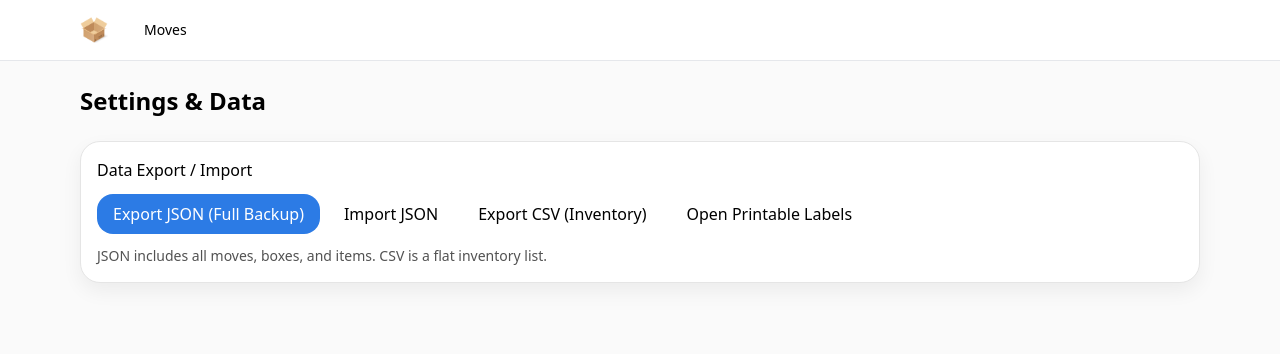
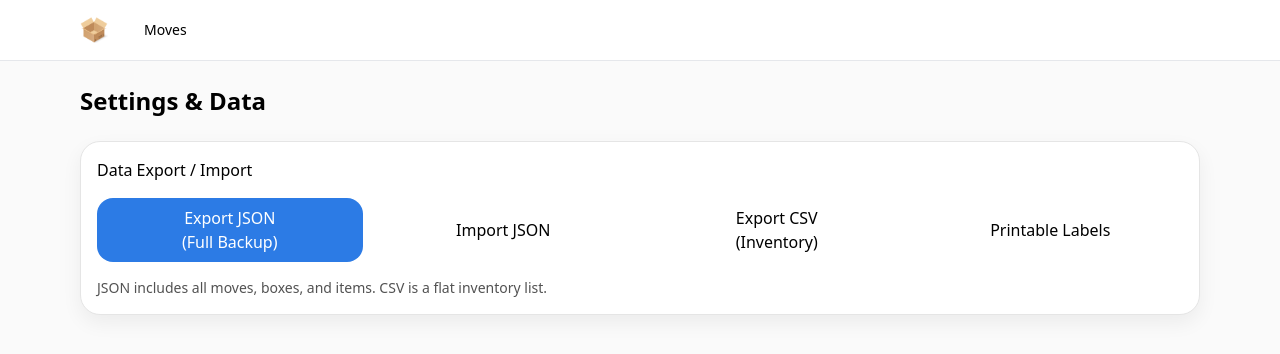
Before and after one commit to digiprofits/boxlisttest, a React (Vite) app: page /moves/1/settings in a window 1280 px wide. Shown: the top 354 px of the page. Built offline with nearby package versions, Linux system fonts and the light colour scheme.

Commit message:
Update Settings.tsx

```diff
--- a/src/routes/Settings.tsx
+++ b/src/routes/Settings.tsx
@@ -33,7 +33,7 @@ export default function Settings(){
     reader.onload=async()=>{ try{
       await importJSON(JSON.parse(String(reader.result)));
       alert('Import complete. Reload to see changes.');
-    }catch(e){ alert('Import failed: '+(e as Error).message); } };
+    }catch(err){ alert('Import failed: '+(err as Error).message); } };
     reader.readAsText(file);
   }
 
@@ -44,20 +44,34 @@ export default function Settings(){
 
   return (
     <div className="space-y-6">
-      <h1 className="text-2xl font-bold">Settings & Data</h1>
+      <h1 className="text-xl sm:text-2xl font-bold">Settings &amp; Data</h1>
 
-      <div className="card p-4 space-y-3">
+      <div className="card p-4 space-y-4">
         <div className="font-medium">Data Export / Import</div>
-        <div className="flex gap-2">
-          <button className="btn btn-primary" onClick={doExportJSON}>Export JSON (Full Backup)</button>
-          <label className="btn btn-ghost cursor-pointer">
+
+        {/* Responsive action grid: 2 columns on phones, 4 on larger screens */}
+        <div className="grid grid-cols-2 sm:grid-cols-4 gap-2">
+          <button className="btn btn-primary w-full" onClick={doExportJSON}>
+            Export JSON<br className="hidden sm:block" />(Full Backup)
+          </button>
+
+          <label className="btn btn-ghost w-full cursor-pointer text-center">
             Import JSON
             <input type="file" className="hidden" accept="application/json" onChange={handleImportJSON}/>
           </label>
-          <button className="btn btn-ghost" onClick={doExportCSV}>Export CSV (Inventory)</button>
-          <button className="btn btn-ghost" onClick={()=>nav(`/moves/${moveId}/labels`)}>Open Printable Labels</button>
+
+          <button className="btn btn-ghost w-full" onClick={doExportCSV}>
+            Export CSV<br className="hidden sm:block" />(Inventory)
+          </button>
+
+          <button className="btn btn-ghost w-full" onClick={()=>nav(`/moves/${moveId}/labels`)}>
+            Printable Labels
+          </button>
         </div>
-        <p className="text-sm text-neutral-600">JSON includes all moves, boxes, and items. CSV is a flat inventory list.</p>
+
+        <p className="text-sm text-neutral-600">
+          JSON includes all moves, boxes, and items. CSV is a flat inventory list.
+        </p>
       </div>
     </div>
   );
```
